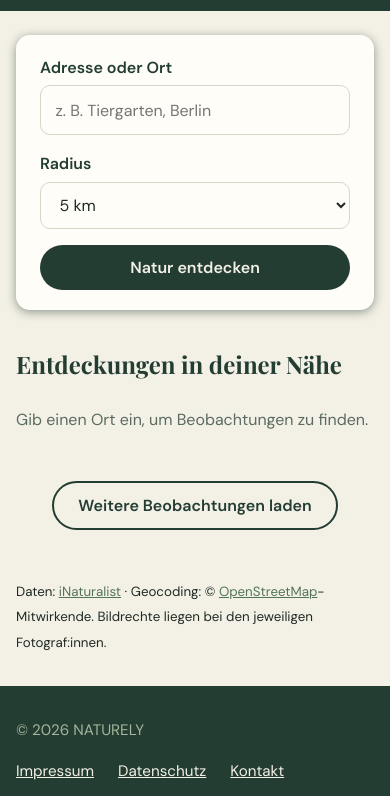
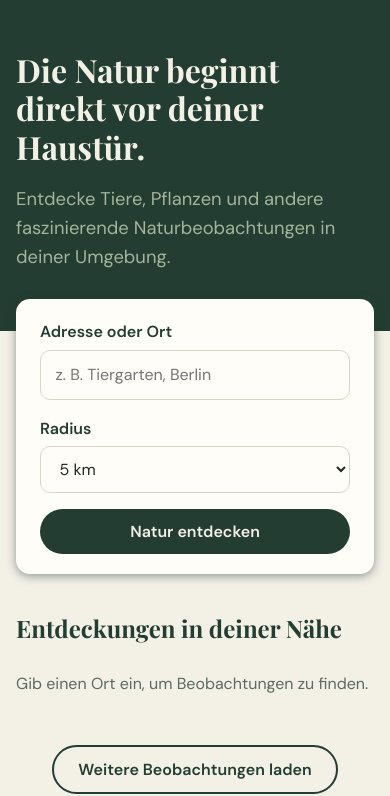
Before and after one commit to gitphinehas/naturely, a plain HTML site: page frontend/index.html in a window 390 px wide. Shown: the part 61-857 px from the top of the page. Drawn offline with Linux system fonts and the light colour scheme.

Commit message:
fix Hero image space not being freed up for hero sentence

```diff
--- a/frontend/css/style.css
+++ b/frontend/css/style.css
@@ -1,3 +1,4 @@
+
 /* NATURELY – Stylesheet. Aufbau: 1 Tokens · 2 Basis · 3 Layout · 4 Komponenten · 5 Seiten · 6 Responsive */
 
 /* 1 Tokens */
@@ -435,7 +436,7 @@ textarea:focus {
 
 .hero .wrap {
   display: grid;
-  grid-template-columns: 1.1fr 1fr;
+  grid-template-columns: 1fr;
   gap: 2.5rem;
   align-items: center;
   padding-block: 3.5rem;
@@ -448,7 +449,6 @@ textarea:focus {
 .hero p {
   font-size: 1.15rem;
   color: var(--moss);
-  max-width: 34rem;
 }
 
 .hero__visual {
@@ -544,7 +544,6 @@ main:has(.credits) + .site-footer {
   .hero .wrap {
     grid-template-columns: 1fr;
     padding-block: 2.5rem;
-    display: none;
   }
 
   .hero__visual {
@@ -558,10 +557,6 @@ main:has(.credits) + .site-footer {
 
   .search .field:first-child {
     grid-column: 1 / -1;
-  }
-
-  .search {
-    margin-top: 1.5rem;
   }
 }
 
```
